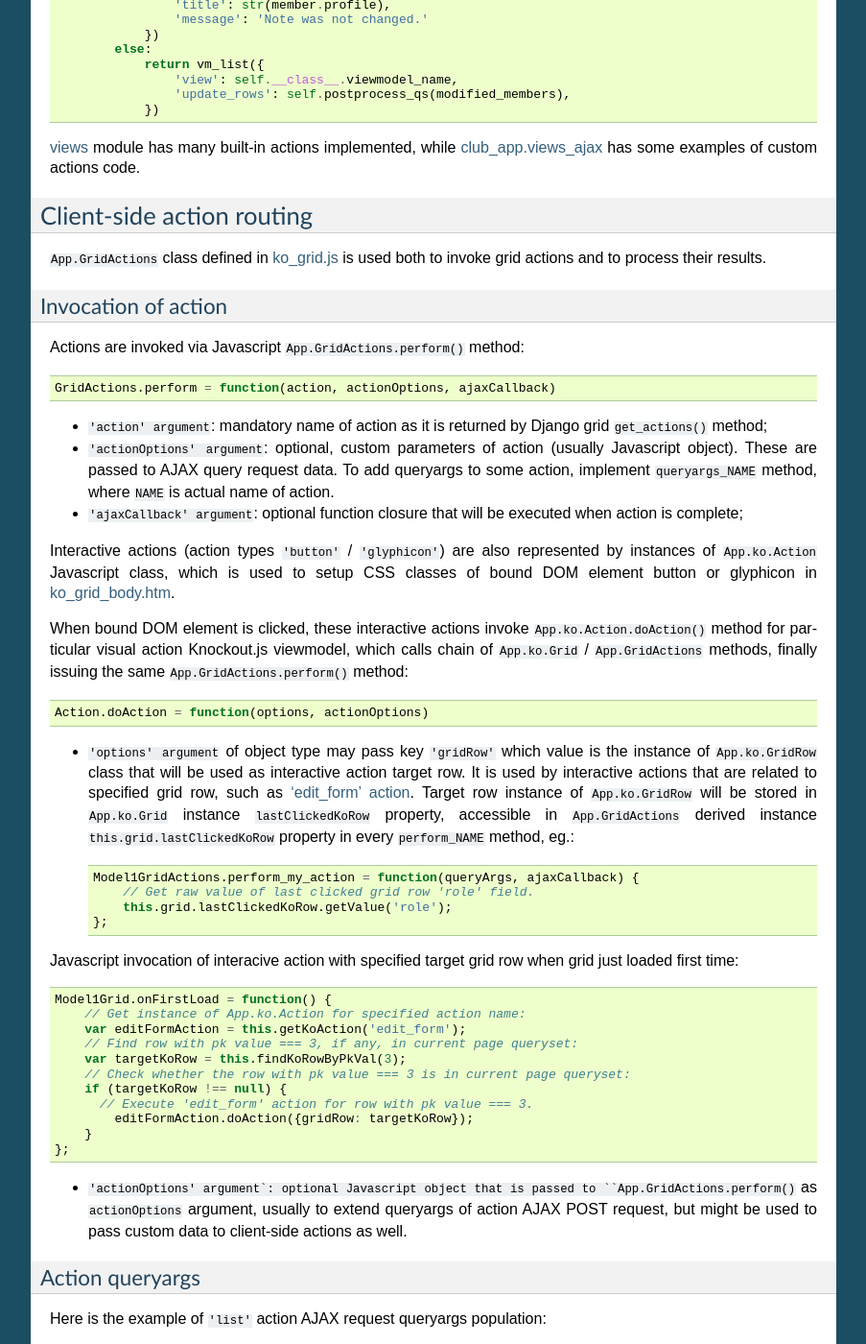
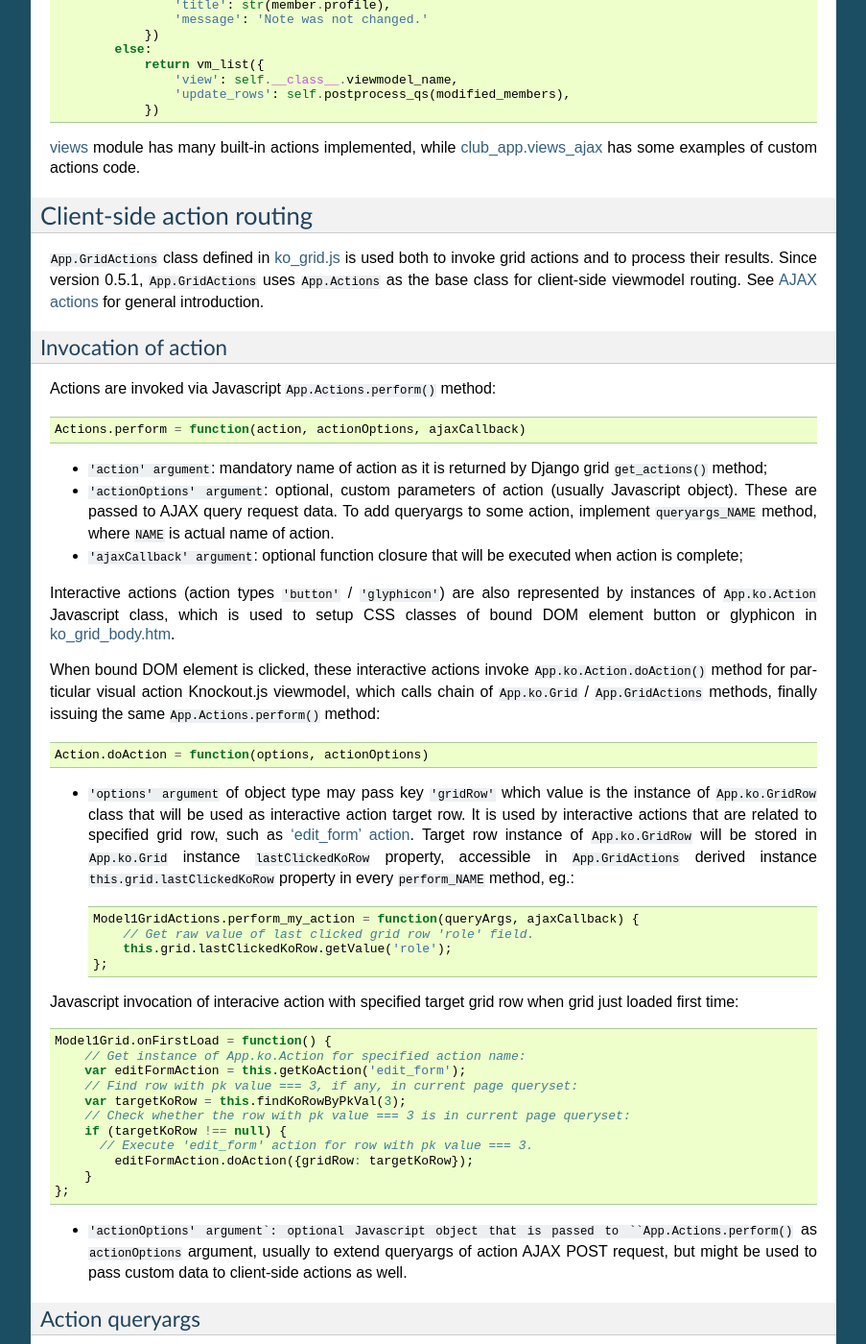
Before and after one commit to Dmitri-Sintsov/django-jinja-knockout, a Sphinx documentation site: the page built from docs/grids.rst, in a window 1280 px wide and 1400 px high, scrolled down 22457 px. Shown: the whole window at 96% size, without its empty margins (198-1101 px from the left). Built offline with Sphinx 7.4.7, drawn with Linux system fonts in a browser that asks for light colours; some of the changed text lies outside the part shown.

Commit message:
Update client-side action routing documentation for version 0.5.1.

```diff
--- a/docs/grids.rst
+++ b/docs/grids.rst
@@ -1391,19 +1391,23 @@ Here is the example of action implementation::
 `views`_ module has many built-in actions implemented, while `club_app.views_ajax`_ has some examples of custom
 actions code.
 
+.. _grids_client_side_action_routing:
+
 Client-side action routing
 --------------------------
 
 .. highlight:: javascript
 
 ``App.GridActions`` class defined in `ko_grid.js`_ is used both to invoke grid actions and to process their results.
+Since version 0.5.1, ``App.GridActions`` uses ``App.Actions`` as the base class for client-side viewmodel routing.
+See :ref:`viewmodels_ajax_actions` for general introduction.
 
 Invocation of action
 ~~~~~~~~~~~~~~~~~~~~
 
-Actions are invoked via Javascript ``App.GridActions.perform()`` method::
-
-    GridActions.perform = function(action, actionOptions, ajaxCallback)
+Actions are invoked via Javascript ``App.Actions.perform()`` method::
+
+    Actions.perform = function(action, actionOptions, ajaxCallback)
 
 * ``'action' argument``: mandatory name of action as it is returned by Django grid ``get_actions()`` method;
 * ``'actionOptions' argument``: optional, custom parameters of action (usually Javascript object). These are passed to
@@ -1416,7 +1420,7 @@ Javascript class, which is used to setup CSS classes of bound DOM element button
 
 When bound DOM element is clicked, these interactive actions invoke ``App.ko.Action.doAction()`` method for particular
 visual action Knockout.js viewmodel, which calls chain of ``App.ko.Grid`` / ``App.GridActions`` methods, finally issuing
-the same ``App.GridActions.perform()`` method::
+the same ``App.Actions.perform()`` method::
 
     Action.doAction = function(options, actionOptions)
 
@@ -1445,7 +1449,7 @@ Javascript invocation of interacive action with specified target grid row when g
         }
     };
 
-* ``'actionOptions' argument`: optional Javascript object that is passed to ``App.GridActions.perform()`` as
+* ``'actionOptions' argument`: optional Javascript object that is passed to ``App.Actions.perform()`` as
   ``actionOptions`` argument, usually to extend queryargs of action AJAX POST request, but might be used to pass custom
   data to client-side actions as well.
 
@@ -1470,9 +1474,9 @@ Here is the example of ``'list'`` action AJAX request queryargs population::
 
     Grid.listAction = function(callback) {
         if (typeof callback === 'function') {
-            this.gridActions.perform('list', {}, callback);
+            this.actions.perform('list', {}, callback);
         } else {
-            this.gridActions.perform('list', {});
+            this.actions.perform('list', {});
         }
     };
 
@@ -1565,7 +1569,7 @@ It is also possible to perform actions partially or entirely at client-side. To
         MemberGridActions.perform_edit_note = function(queryArgs, ajaxCallback) {
             var actionDialog = new App.ActionTemplateDialog({
                 template: 'member_note_form',
-                grid: this.grid,
+                owner: this.grid,
                 meta: {
                     noteLabel: 'Member note',
                     note: this.grid.lastClickedKoRow.getValue('note')
@@ -1883,7 +1887,7 @@ Open `club-grid.js`_ to see the example of manually executing ``ActionGrid`` `'u
             var actionGrid = $('#action_grid').component();
             if (actionGrid !== null) {
                 // Update ActionGrid.
-                actionGrid.gridActions.perform('update');
+                actionGrid.actions.perform('update');
             }
         };
 
@@ -2825,7 +2829,7 @@ Here is the code of grid AJAX callbacks::
             var grid = $(selector).component();
             if (grid !== null) {
                 // Update dependent grid.
-                grid.gridActions.perform('update');
+                grid.actions.perform('update');
             }
         };
 
```
Also changed, not shown: docs/viewmodels.rst (+4 -5 lines).
